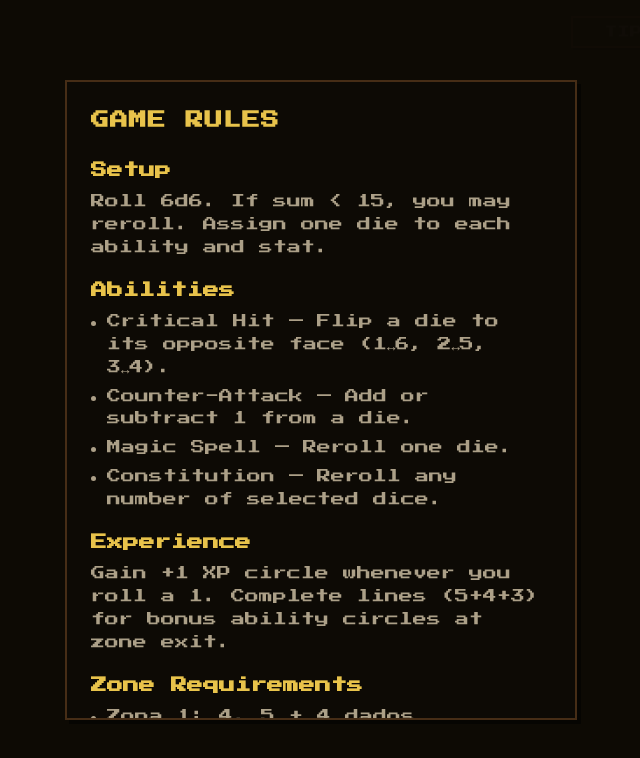
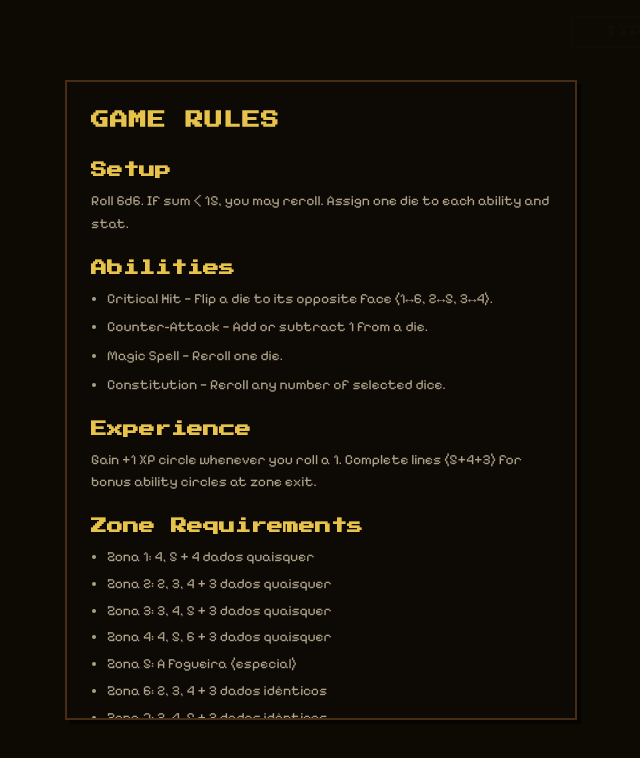
Before and after one commit to otaviozanon/Lantern, a React (Vite) app: page / in a window 1280 px wide. Both pictures are taken after a click on the button "RULES". Shown: the top 758 px of the page, without its empty margins (319-959 px from the left). Built offline with nearby package versions, Linux system fonts and the light colour scheme; some icons are missing.

Commit message:
feat: add Pixelify Sans as secondary font for descriptions/body text

```diff
--- a/index.html
+++ b/index.html
@@ -12,7 +12,7 @@
     <title>Lantern — Solitaire Roll & Write</title>
     <link rel="preconnect" href="https://fonts.googleapis.com" />
     <link rel="preconnect" href="https://fonts.gstatic.com" crossorigin />
-    <link href="https://fonts.googleapis.com/css2?family=Press+Start+2P&family=JetBrains+Mono:wght@500;700&display=swap" rel="stylesheet" />
+    <link href="https://fonts.googleapis.com/css2?family=Press+Start+2P&family=Pixelify+Sans:wght@400;500;600;700&family=JetBrains+Mono:wght@500;700&display=swap" rel="stylesheet" />
   </head>
   <body class="bg-[#0d0a05] text-[#d4c5a9] overflow-hidden selection:bg-[#c97d3f]/30">
     <div id="root"></div>
--- a/src/components/AbilityButton.tsx
+++ b/src/components/AbilityButton.tsx
@@ -63,7 +63,7 @@ export const AbilityButton: React.FC<AbilityButtonProps> = ({
       <span className="text-[10px] font-bold text-lantern-parchment tracking-wider" style={{ textWrap: 'balance' as any }}>
         {label}
       </span>
-      <span className="text-[9px] text-lantern-parchment/30 text-center leading-tight max-w-[70px]" style={{ textWrap: 'balance' as any }}>
+      <span className="font-pixel-sans text-[9px] text-lantern-parchment/30 text-center leading-tight max-w-[70px]" style={{ textWrap: 'balance' as any }}>
         {description}
       </span>
       {preview && !isDisabled && (
--- a/src/components/BonfireOverlay.tsx
+++ b/src/components/BonfireOverlay.tsx
@@ -68,7 +68,7 @@ export const BonfireOverlay: React.FC = () => {
         initial={{ opacity: 0 }}
         animate={{ opacity: 1 }}
         transition={{ delay: 0.5 }}
-        className="text-sm text-lantern-parchment/60 text-center max-w-xs"
+        className="font-pixel-sans text-sm text-lantern-parchment/60 text-center max-w-xs"
       >
         {t('bonfireDesc')}
       </motion.p>
--- a/src/components/CharacterSheet.tsx
+++ b/src/components/CharacterSheet.tsx
@@ -80,7 +80,7 @@ export const CharacterSheet: React.FC = () => {
                     />
                   ))}
                 </div>
-                <span className="text-[7px] text-lantern-parchment/30 text-center leading-tight px-0.5" style={{ textWrap: 'balance' as any }}>
+                <span className="font-pixel-sans text-[7px] text-lantern-parchment/30 text-center leading-tight px-0.5" style={{ textWrap: 'balance' as any }}>
                   {t(descKey as any)}
                 </span>
               </motion.div>
--- a/src/components/RulesModal.tsx
+++ b/src/components/RulesModal.tsx
@@ -34,12 +34,12 @@ export const RulesModal: React.FC<RulesModalProps> = ({ onClose }) => {
         <div className="space-y-5 text-lantern-parchment/80 text-sm leading-relaxed">
           <section>
             <h3 className="text-lantern-gold font-bold text-base mb-2">{t('rulesSetup')}</h3>
-            <p>{t('rulesSetupText')}</p>
+            <p className="font-pixel-sans">{t('rulesSetupText')}</p>
           </section>
 
           <section>
             <h3 className="text-lantern-gold font-bold text-base mb-2">{t('rulesAbilities')}</h3>
-            <ul className="space-y-1.5 pl-4 list-disc">
+            <ul className="font-pixel-sans space-y-1.5 pl-4 list-disc">
               <li>{t('rulesCriticalHit')}</li>
               <li>{t('rulesCounterAttack')}</li>
               <li>{t('rulesMagicSpell')}</li>
@@ -49,12 +49,12 @@ export const RulesModal: React.FC<RulesModalProps> = ({ onClose }) => {
 
           <section>
             <h3 className="text-lantern-gold font-bold text-base mb-2">{t('rulesExperience')}</h3>
-            <p>{t('rulesExpText')}</p>
+            <p className="font-pixel-sans">{t('rulesExpText')}</p>
           </section>
 
           <section>
             <h3 className="text-lantern-gold font-bold text-base mb-2">{t('rulesZones')}</h3>
-            <ul className="space-y-1 pl-4 list-disc">
+            <ul className="font-pixel-sans space-y-1 pl-4 list-disc">
               <li>Zona 1: 4, 5 + 4 dados quaisquer</li>
               <li>Zona 2: 2, 3, 4 + 3 dados quaisquer</li>
               <li>Zona 3: 3, 4, 5 + 3 dados quaisquer</li>
@@ -75,17 +75,17 @@ export const RulesModal: React.FC<RulesModalProps> = ({ onClose }) => {
 
           <section>
             <h3 className="text-lantern-gold font-bold text-base mb-2">{t('rulesCombat')}</h3>
-            <p>{t('rulesCombatText')}</p>
+            <p className="font-pixel-sans">{t('rulesCombatText')}</p>
           </section>
 
           <section>
             <h3 className="text-lantern-gold font-bold text-base mb-2">{t('rulesZone5')}</h3>
-            <p>{t('rulesZone5Text')}</p>
+            <p className="font-pixel-sans">{t('rulesZone5Text')}</p>
           </section>
 
           <section>
             <h3 className="text-lantern-gold font-bold text-base mb-2">{t('rulesScoring')}</h3>
-            <p>{t('rulesScoringText')}</p>
+            <p className="font-pixel-sans">{t('rulesScoringText')}</p>
           </section>
 
           <div className="flex justify-center pt-4 pb-8">
--- a/src/components/SetupOverlay.tsx
+++ b/src/components/SetupOverlay.tsx
@@ -102,7 +102,7 @@ export const SetupOverlay: React.FC = () => {
         >
           {t('gameTitle')}
         </motion.h1>
-        <p className="text-sm text-lantern-parchment/30 italic">
+        <p className="font-pixel-sans text-sm text-lantern-parchment/30 italic">
         {t('assignDestiny')}
           </p>
         </motion.div>
@@ -114,7 +114,7 @@ export const SetupOverlay: React.FC = () => {
             animate={{ opacity: 1, y: 0 }}
             className="flex flex-col items-center gap-4"
           >
-            <p className="text-sm text-lantern-parchment/50 text-center">
+            <p className="font-pixel-sans text-sm text-lantern-parchment/50 text-center">
               {t('difficultyQuestion')}
             </p>
             <div className="flex gap-4">
@@ -199,7 +199,7 @@ export const SetupOverlay: React.FC = () => {
             <span className="text-[10px] font-bold text-lantern-parchment/80 tracking-wider leading-tight">
               {t(slot.labelKey as any)}
             </span>
-            <span className="text-[7px] text-lantern-parchment/25 leading-tight text-center">
+            <span className="font-pixel-sans text-[7px] text-lantern-parchment/25 leading-tight text-center">
               {t(slot.descKey as any)}
             </span>
             {state.assignedSetup[slot.key] > 0 ? (
--- a/src/components/TutorialOverlay.tsx
+++ b/src/components/TutorialOverlay.tsx
@@ -104,7 +104,7 @@ export const TutorialOverlay: React.FC<TutorialOverlayProps> = ({ onClose }) =>
               {t(st.titleKey)}
             </h3>
 
-            <p className="text-sm text-lantern-parchment/80 leading-relaxed max-w-[280px]">
+            <p className="font-pixel-sans text-sm text-lantern-parchment/80 leading-relaxed max-w-[280px]">
               {t(st.bodyKey)}
             </p>
           </motion.div>
--- a/src/components/ZoneExitOverlay.tsx
+++ b/src/components/ZoneExitOverlay.tsx
@@ -41,7 +41,7 @@ export const ZoneExitOverlay: React.FC = () => {
             animate={{ opacity: 1, y: 0 }}
             className="flex flex-col items-center gap-3"
           >
-            <p className="text-sm text-lantern-parchment/70">
+            <p className="font-pixel-sans text-sm text-lantern-parchment/70">
               {t('chooseBonus', { remaining: state.pendingSkillBonuses })}
             </p>
             <div className="flex gap-2">
--- a/tailwind.config.js
+++ b/tailwind.config.js
@@ -13,6 +13,7 @@ export default {
       },
       fontFamily: {
         pixel: ['"Press Start 2P"', 'monospace'],
+        'pixel-sans': ['"Pixelify Sans"', 'monospace'],
         mono: ['"JetBrains Mono"', 'monospace'],
       },
     },
```
